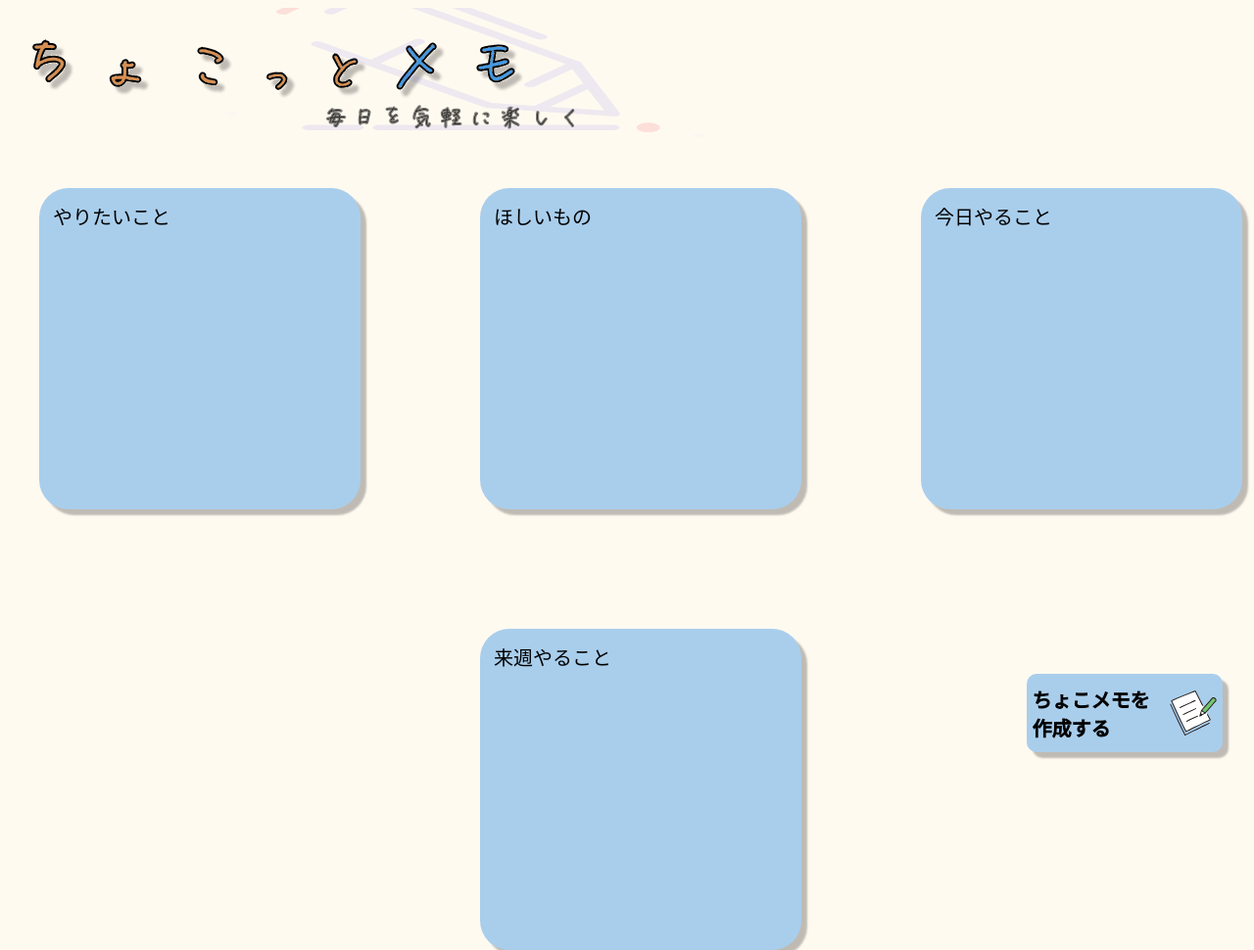
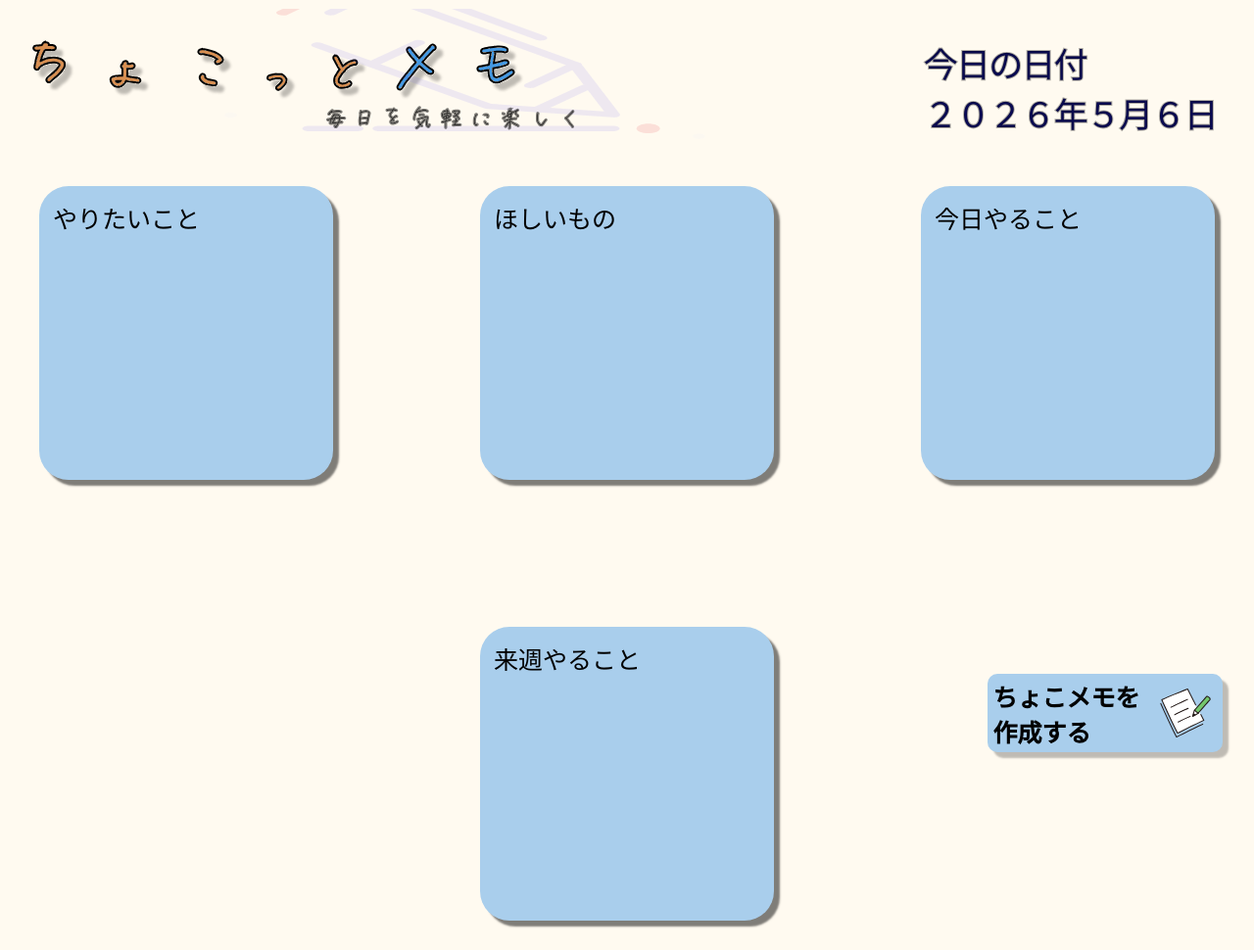
Before and after one commit to naonao96/my-note, a Flask app: page /note_list/ in a window 1280 px wide. Shown: the whole page at 98% size. After the commit the page ends 947 px from the top, so only its background shows below. Run offline with Flask 3, Linux system fonts and the light colour scheme; some web fonts are replaced.

Commit message:
Update Fusen creative page design.

```diff
--- a/app/models/models.py
+++ b/app/models/fusen_model.py
@@ -1,8 +1,9 @@
 from app import db
 
-class Note(db.Model):
+class Fusen(db.Model):
     id = db.Column(db.Integer, primary_key=True)
-    user_id = db.Column(db.Integer, db.ForeignKey("user.id"), nullable=False)
+    # ユーザーIDはログイン機能実装後解禁
+    # user_id = db.Column(db.Integer, db.ForeignKey("user.id"), nullable=False)
     content = db.Column(db.Text, nullable=False)
     created_at = db.Column(db.DateTime, default=db.func.current_timestamp())
     updated_at = db.Column(db.DateTime, default=db.func.current_timestamp(), onupdate=db.func.current_timestamp())
--- /dev/null
+++ b/app/models/user_model.py
@@ -0,0 +1 @@
+'''今後、ログイン機能実装時にユーザテーブルの作成を行う（設計中）'''
--- a/app/routes/note_list_routes.py
+++ b/app/routes/note_list_routes.py
@@ -28,7 +28,7 @@ def create_note():
 
 @note_bp.route("/notes", methods=["GET"])
 def get_notes():
-    notes = note_repo.read_all_notes()
+    notes = note_ctl.read_all_notes()
 
     return jsonify([{
         "id": note.id,
--- a/app/services/notes_service.py
+++ b/app/services/notes_service.py
@@ -23,3 +23,6 @@ class NoteService:
         return {
             "success" : True,
             }
+
+    def all_read_fusen(self):
+        self.note_repo.read_all_notes()
--- a/app/static/css/style.css
+++ b/app/static/css/style.css
@@ -15,8 +15,14 @@
         font-family:charifont;
         background: #fffaf0;
     }
+    /*ヘッダー共通デザイン*/
+    .header-container {
+        display: flex;
+        justify-content: space-between;
+        align-items: center;
+    }
 
-    /** タイトルデザイン */
+    /* タイトルデザイン */
     .title-large {
         font-size: 50px;
         margin-bottom: 24px;
@@ -27,6 +33,15 @@
         font-size: 35px;
         margin-bottom: 24px;
         -webkit-text-stroke: 1.2px #000000;
+    }
+
+    /*今日の日付デザイン*/
+    .todays-text{
+        font-size: 35px;
+        color: #0B0B5D;
+        padding: 30px;
+        letter-spacing: -0.05em;
+        -webkit-text-stroke: 2px rgba(0, 0, 0, 0.3);
     }
 
     /*付箋デザイン*/
@@ -55,18 +70,19 @@
     .fusen-front,
     .fusen-back {
         position: absolute;
+        inset: 0;
         width: 100%;
         height: 100%;
         backface-visibility: hidden;
+        box-sizing: border-box;
         display: flex;
         padding: 14px;
-        font-family: tsumugi;
-        font-size: 20px;
+        font-size: 25px;
         text-align: left;
         color: #000000;
         border-radius: 30px;
         background-color: #A9CEEC;
-        box-shadow: 6px 6px 2px rgba(0, 0, 0, 0.25);
+        box-shadow: 6px 6px 2px rgba(0, 0, 0, 0.5);
     }
 
     .fusen-back {
@@ -99,7 +115,7 @@
         font-family: charifont;
         align-items: center;
         text-align: left;
-        width: 200px;
+        width: 240px;
         height: 80px;
         border-radius: 10px;
         background-color: #A9CEEC;
@@ -113,12 +129,12 @@
     .create-button-text {
         display: block;
         color: #000000;
-        font-size: 20px;
+        font-size: 25px;
         -webkit-text-stroke: 1.2px #000000;
     }
     .create-button-icon {
-        width: 48px;
-        height: 46px;
+        width: 52px;
+        height: 50px;
         margin-left: 20px;
     }
 
--- a/app/static/js/common.js
+++ /dev/null
@@ -1 +0,0 @@
-/*common process of header*/
--- /dev/null
+++ b/app/static/js/fusen_common.js
@@ -0,0 +1,5 @@
+/*On click from fusen card*/
+function fusenClick(card){
+  card.classList.toggle('isFusenClick');
+  console.log("押下された！！")
+}
--- a/app/static/js/fusen_list.js
+++ /dev/null
@@ -1,5 +0,0 @@
-/*On click from fusen card*/
-function fusenClick(card){
-  card.classList.toggle('isFusenClick');
-  console.log("押下された！！")
-}
--- a/app/templates/notes_list.html
+++ b/app/templates/notes_list.html
@@ -5,10 +5,13 @@
         <title>ちょこっとメモ</title>
         <link rel="stylesheet" href="{{ url_for('static', filename='css/style.css') }}">
     </head>
-    <script src="{{ url_for('static', filename='js/fusen_list.js')}}"></script>
+    <script src="{{ url_for('static', filename='js/fusen_common.js')}}"></script>
     <body>
         <header>
-            <img src="{{ url_for('static', filename='images/Title_chocottoMemo.svg')}}">
+            <div class="header-container">
+                <img src="{{ url_for('static', filename='images/Title_chocottoMemo.svg')}}">
+                <div class="todays-text">今日の日付<br>２０２６年５月６日</div>
+            </div>
         </header>
         <main>
             <!-- TODO: 現在は静的に配置しているが今後動的に追加可能に修正 -->
```
Also changed, not shown: other parts of app/static/css/style.css (+69 -0 lines), app/repositories/note_repository.py (+5 -5 lines), app/templates/new_note.html (+30 -11 lines).
